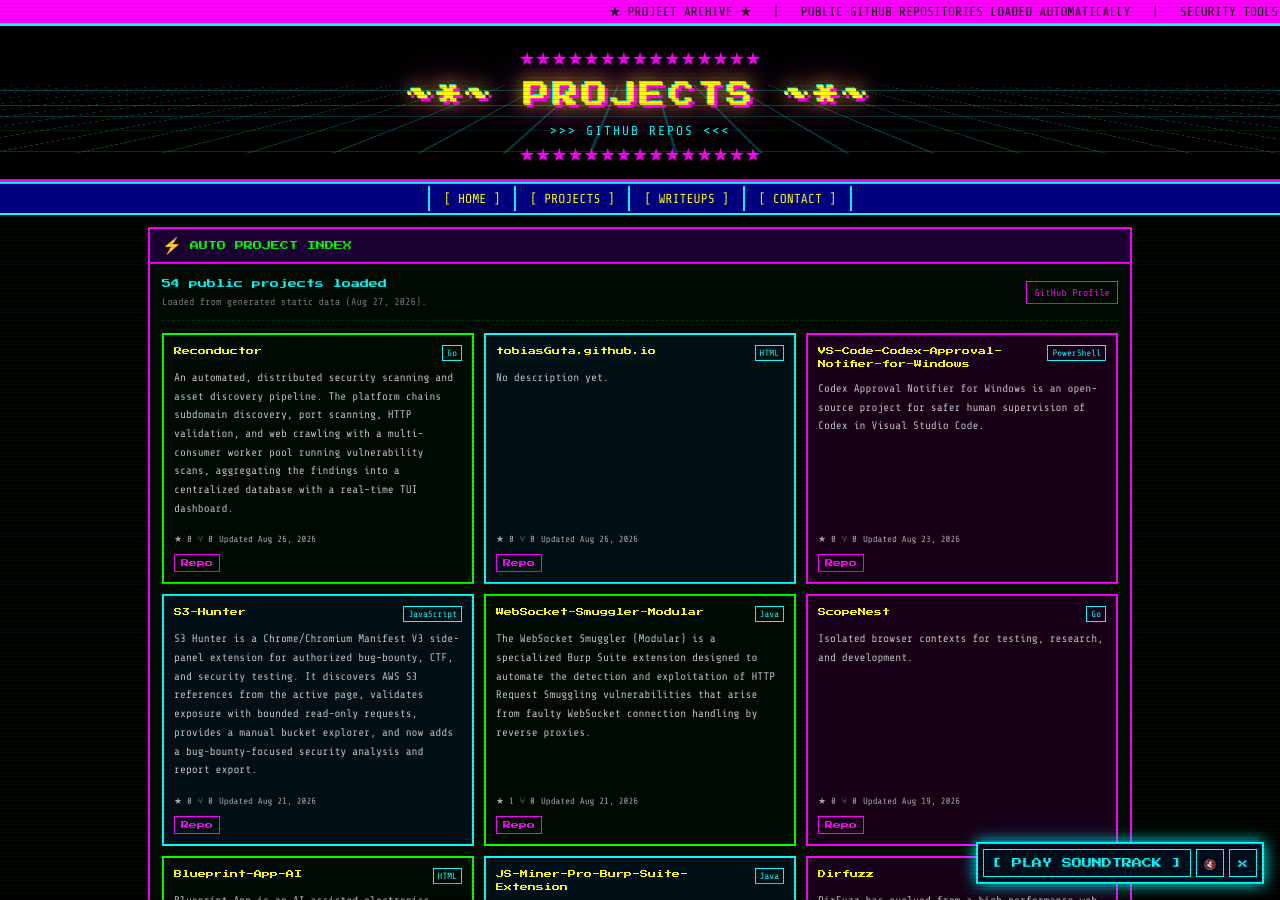
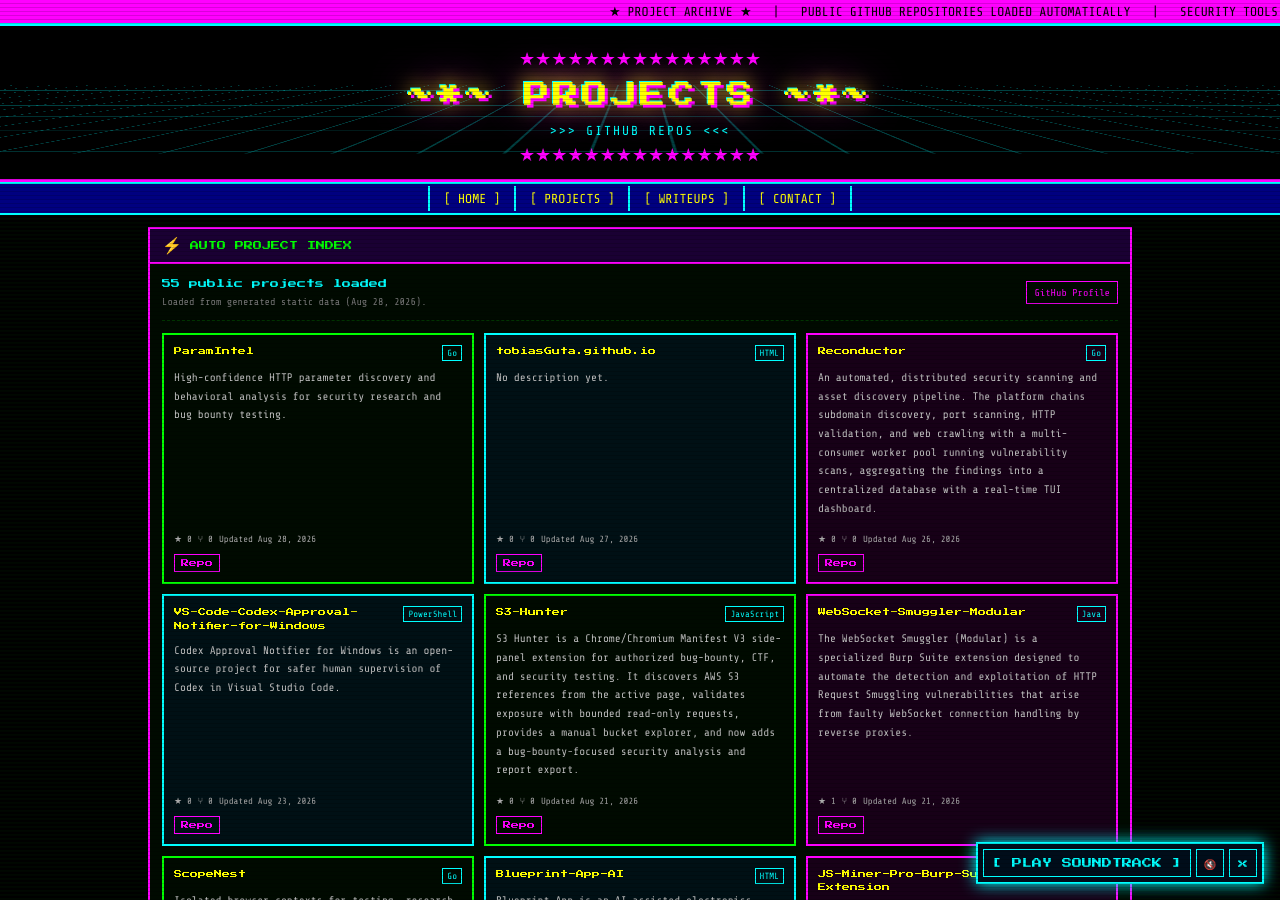
Before and after one commit to tobiasGuta/tobiasGuta.github.io, a Jekyll site: the page built from projects.html, in a window 1280 px wide and 900 px high. Built offline with Jekyll 4.4.1, drawn with Linux system fonts in a browser that asks for light colours; part of the change alters nothing that is shown.

Commit message:
Update generated project data

```diff
--- a/assets/data/projects.json
+++ b/assets/data/projects.json
@@ -1,18 +1,18 @@
 {
   "owner": "tobiasGuta",
   "source": "github_api",
-  "generated_at": "2026-08-27T19:03:38.350793+00:00",
+  "generated_at": "2026-08-28T20:11:28.475300+00:00",
   "projects": [
     {
-      "name": "Reconductor",
-      "description": "An automated, distributed security scanning and asset discovery pipeline. The platform chains subdomain discovery, port scanning, HTTP validation, and web crawling with a multi-consumer worker pool running vulnerability scans, aggregating the findings into a centralized database with a real-time TUI dashboard.",
-      "html_url": "https://github.com/tobiasGuta/Reconductor",
+      "name": "ParamIntel",
+      "description": "High-confidence HTTP parameter discovery and behavioral analysis for security research and bug bounty testing.",
+      "html_url": "https://github.com/tobiasGuta/ParamIntel",
       "homepage": null,
       "language": "Go",
       "topics": [],
       "stargazers_count": 0,
       "forks_count": 0,
-      "updated_at": "2026-08-26T22:52:07Z",
+      "updated_at": "2026-08-28T19:18:49Z",
       "fork": false,
       "archived": false
     },
@@ -25,7 +25,20 @@
       "topics": [],
       "stargazers_count": 0,
       "forks_count": 0,
-      "updated_at": "2026-08-26T09:04:31Z",
+      "updated_at": "2026-08-27T19:03:57Z",
+      "fork": false,
+      "archived": false
+    },
+    {
+      "name": "Reconductor",
+      "description": "An automated, distributed security scanning and asset discovery pipeline. The platform chains subdomain discovery, port scanning, HTTP validation, and web crawling with a multi-consumer worker pool running vulnerability scans, aggregating the findings into a centralized database with a real-time TUI dashboard.",
+      "html_url": "https://github.com/tobiasGuta/Reconductor",
+      "homepage": null,
+      "language": "Go",
+      "topics": [],
+      "stargazers_count": 0,
+      "forks_count": 0,
+      "updated_at": "2026-08-26T22:52:07Z",
       "fork": false,
       "archived": false
     },
```
